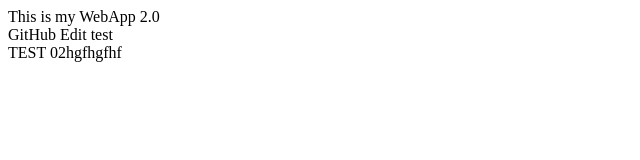
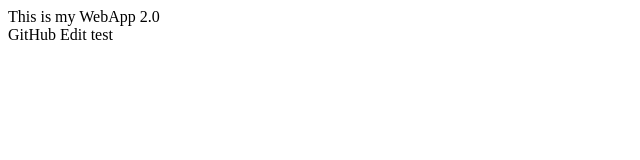
Before and after one commit to PramodSinghPKS/deployslot, a plain HTML site: page index.html in a window 1280 px wide. Shown: the whole page, without its empty margins (0-640 px from the left). Drawn offline with Linux system fonts and the light colour scheme.

Commit message:
Update index.html

```diff
--- a/index.html
+++ b/index.html
@@ -3,6 +3,5 @@
 This is my WebApp 2.0<br>
 GitHub Edit test<br>
 
-  TEST 02hgfhgfhf
 </body>
 </html>
```
